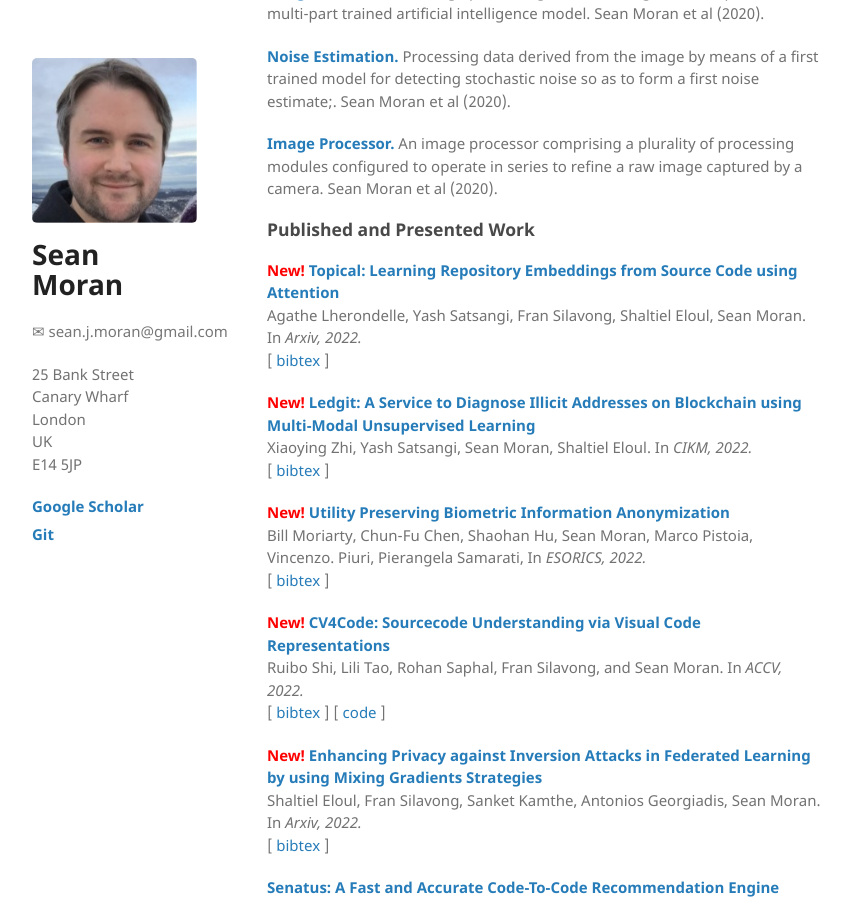
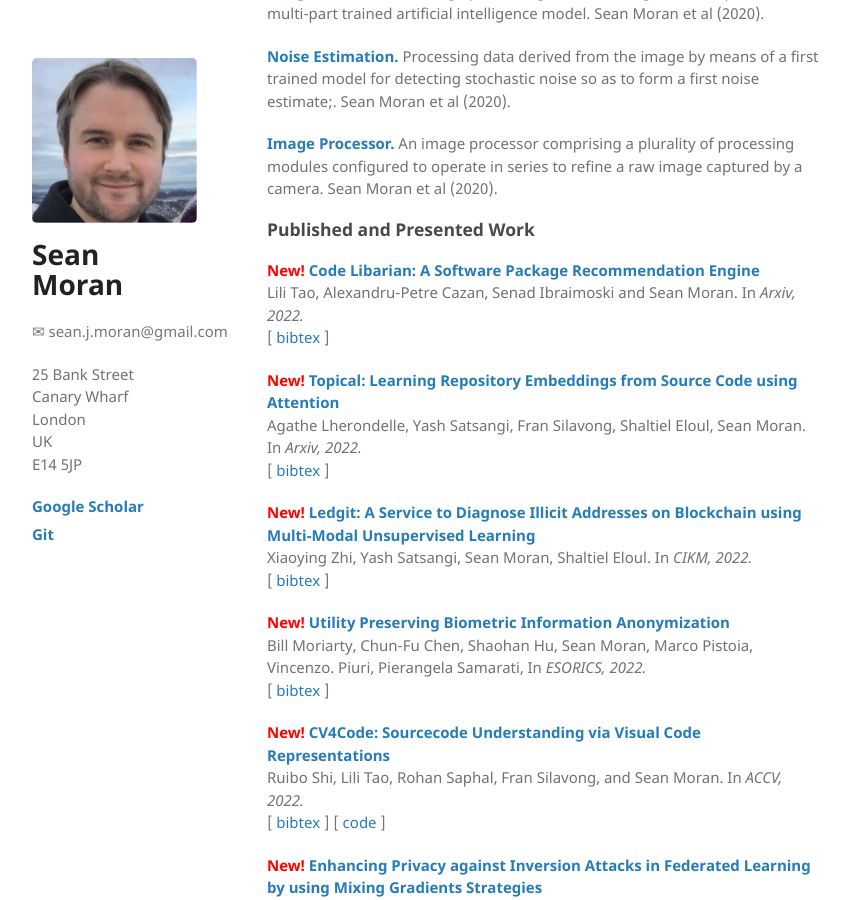
Before and after one commit to sjmoran/sjmoran.github.io, a Jekyll site: the page built from index.html, in a window 1280 px wide and 900 px high, scrolled down 603 px. Shown: the whole window, without its empty margins (26-877 px from the left). Built offline with Jekyll 4.4.1, drawn with Linux system fonts in a browser that asks for light colours.

Commit message:
Update index.html

```diff
--- a/index.html
+++ b/index.html
@@ -29,6 +29,10 @@ Previously he was a Senior Research Scientist at Huawei Technologies R&D and a m
 <p><strong><a target="_blank" href="https://patentimages.storage.googleapis.com/c8/4b/02/9fd507d55f8657/WO2020126023A1.pdf">Image Processor. </a></strong>An image processor comprising a plurality of processing modules configured to operate in series to refine a raw image captured by a camera. Sean Moran et al (2020).<br /></p>
 
 <h3 id="published-and-presented-work">Published and Presented Work</h3>
+
+<p><strong><span style='color:red'>New! </span><a target="_blank" href="https://arxiv.org/pdf/2208.09495.pdf">Code Libarian: A Software Package Recommendation Engine
+</a></strong><br />Lili Tao, Alexandru-Petre Cazan, Senad Ibraimoski and Sean Moran. In <em>Arxiv, 2022.</em><br />
+[ <a target="_blank" href="">bibtex</a> ] </p>
 
 <p><strong><span style='color:red'>New! </span><a target="_blank" href="https://arxiv.org/pdf/2208.09495.pdf">Topical: Learning Repository Embeddings from Source Code using Attention
 </a></strong><br />
```
